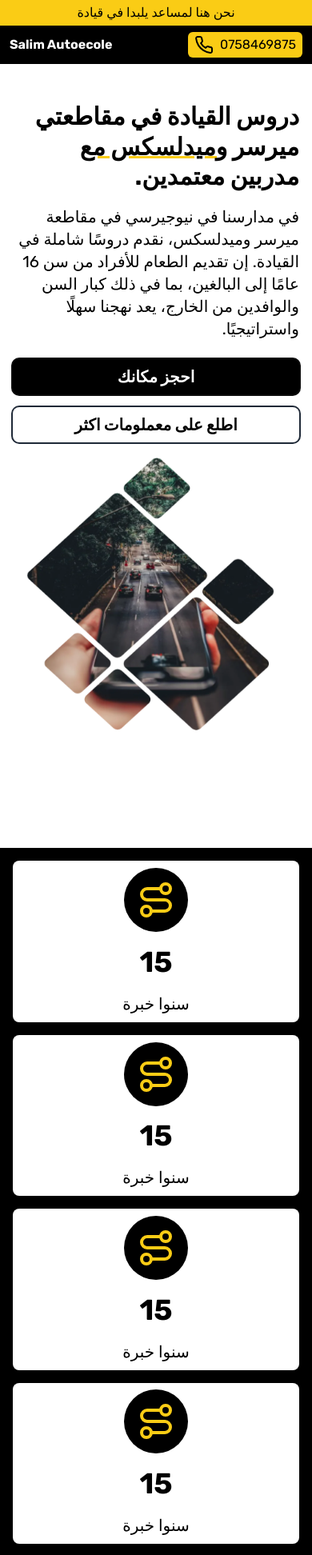
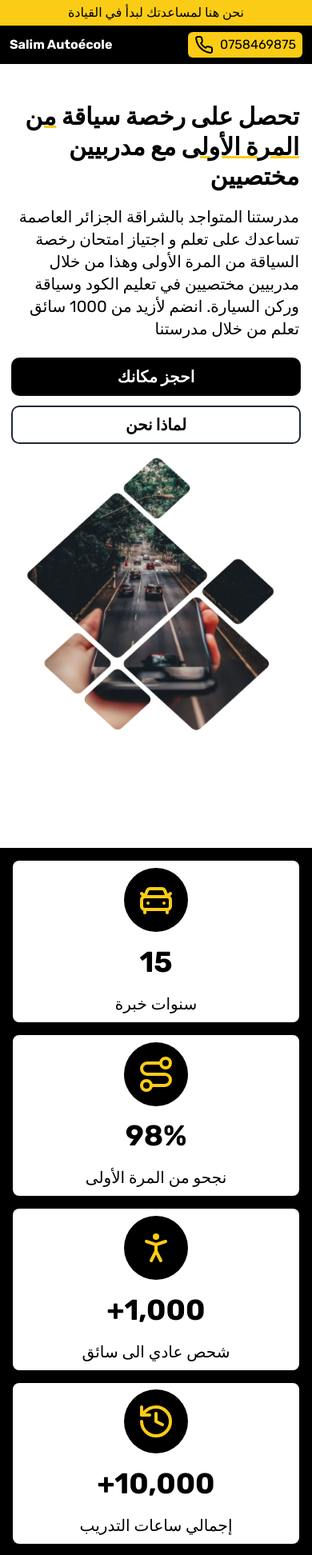
Before and after one commit to nabildroid/drivingschool, a Next.js app in the folder landing/: page / in a window 390 px wide. Shown: the top 1944 px of the page at 80% size. Built offline with nearby package versions, Linux system fonts and the light colour scheme.

Commit message:
update the landing page

```diff
--- a/landing/app/layout.tsx
+++ b/landing/app/layout.tsx
@@ -15,7 +15,7 @@ export default function RootLayout({
   children: React.ReactNode;
 }>) {
   return (
-    <html lang="ar" dir="rtl">
+    <html className="scroll-smooth" lang="ar" dir="rtl">
       <body className={rubik.className}>{children}</body>
     </html>
   );
--- a/landing/app/page.tsx
+++ b/landing/app/page.tsx
@@ -1,6 +1,13 @@
 import Image from "next/image";
 
-import { PhoneIcon, RouteIcon, MedalIcon } from "lucide-react";
+import {
+  PhoneIcon,
+  RouteIcon,
+  MedalIcon,
+  CarFrontIcon,
+  PersonStandingIcon,
+  HistoryIcon,
+} from "lucide-react";
 
 import dynamic from "next/dynamic";
 const Reviews = dynamic(() => import("@/components/reviews"));
@@ -8,18 +15,18 @@ const Reviews = dynamic(() => import("@/components/reviews"));
 export default function Home() {
   return (
     <div className="text-black">
-      <div className="text-center bg-yellow-400  text-black py-1">
-        نحن هنا لمساعد يلبدا في قيادة
+      <div className="bg-yellow-400 py-1 text-center text-black">
+        نحن هنا لمساعدتك لبدأ في القيادة
       </div>
 
-      <nav className="py-2 z-30 bg-black sticky top-0">
-        <div className="px-3 lg:px-0 lg:container justify-between mx-auto lg:text-lg text-white flex items-center">
-          <a className="space-x-reverse  rounded-md bg-yellow-400 text-black py-1 px-2 flex space-x-2 items-center">
+      <nav className="sticky top-0 z-30 bg-black py-2">
+        <div className="mx-auto flex items-center justify-between px-3 text-white lg:container lg:text-lg">
+          <a className="flex items-center space-x-2 space-x-reverse rounded-md bg-yellow-400 px-2 py-1 text-black">
             <span>0758469875</span>
             <PhoneIcon />
           </a>
 
-          <ul className=" flex-1 text-[#FFED07] hidden lg:flex items-center justify-center space-x-reverse space-x-4 font-bold">
+          <ul className="hidden flex-1 items-center justify-center space-x-4 space-x-reverse font-bold text-[#FFED07] lg:flex">
             <li>
               <a className="text-white" href="#">
                 الرئيسية
@@ -37,38 +44,38 @@ export default function Home() {
             </li>
           </ul>
 
-          <a className="font-bold shrink-0" href="#">
-            Salim Autoecole
+          <a className="shrink-0 font-bold" href="#">
+            Salim Autoécole
           </a>
         </div>
       </nav>
 
-      <div className="z-20 relative bg-white">
-        <div className="px-4 lg:px-20 pt-12 pb-36 gap-4  flex flex-col lg:flex-row justify-center  mx-auto ">
+      <div className="relative z-20 bg-white">
+        <div className="mx-auto flex flex-col justify-center gap-4 px-4 pb-36 pt-12 lg:flex-row lg:px-20">
           <div className="flex-1">
-            <h1 className="text-3xl lg:text-5xl font-bold leading-tight max-w-lg">
-              دروس القيادة في مقاطعتي ميرسر{" "}
-              <span className="underline-offset-1 decoration-yellow-400 underline">
-                وميدلسكس مع
+            <h1 className="max-w-lg text-3xl font-bold leading-tight lg:text-5xl">
+              تحصل على رخصة سياقة{" "}
+              <span className="underline decoration-yellow-400 underline-offset-1">
+                من المرة الأولى
               </span>{" "}
-              مدربين معتمدين.
+              مع مدربيين مختصيين
             </h1>
 
-            <p className="max-w-lg text-xl mt-4">
-              في مدارسنا في نيوجيرسي في مقاطعة ميرسر وميدلسكس، نقدم دروسًا شاملة
-              في القيادة. إن تقديم الطعام للأفراد من سن 16 عامًا إلى البالغين،
-              بما في ذلك كبار السن والوافدين من الخارج، يعد نهجنا سهلًا
-              واستراتيجيًا.
+            <p className="mt-4 max-w-lg text-xl">
+              مدرستنا المتواجد بالشراقة الجزائر العاصمة تساعدك على تعلم و اجتياز
+              امتحان رخصة السياقة من المرة الأولى وهذا من خلال مدربيين مختصيين
+              في تعليم الكود وسياقة وركن السيارة. انضم لأزيد من 1000 سائق تعلم
+              من خلال مدرستنا
             </p>
 
-            <div className="inline-flex w-full flex-col lg:flex-row items-center gap-4 mt-6">
-              <button className="w-full lg:w-auto ring-2 ring-black/95 text-white bg-black rounded-lg text-xl font-bold px-6 py-2">
+            <div className="mt-6 inline-flex w-full flex-col items-center gap-4 lg:flex-row">
+              <button className="w-full rounded-lg bg-black px-6 py-2 text-xl font-bold text-white ring-2 ring-black/95 lg:w-auto">
                 احجز مكانك
               </button>
 
-              <button className="w-full lg:w-auto ring-2 ring-gray-800 rounded-lg text-xl font-bold px-6 py-2">
-                اطلع على معملومات اكثر
-              </button>
+              <a href="#why"  className="block text-center w-full rounded-lg px-6 py-2 text-xl font-bold ring-2 ring-gray-800 lg:w-auto">
+                لماذا نحن
+              </a>
             </div>
           </div>
           <div className="flex-1">
@@ -77,75 +84,138 @@ export default function Home() {
               fill
               priority
               src="/hero.png"
-              className="!relative float-left !w-full max-w-lg !h-auto"
+              className="!relative float-left !h-auto !w-full max-w-lg"
             />
           </div>
         </div>
 
-        <div className="bg-black p-4  grid grid-cols-1 lg:grid-cols-5 gap-4 text-black">
-          {Array(5)
-            .fill("")
-            .map(() => (
-              <div className="aspect-video lg:aspect-[11/9] flex flex-col justify-around  items-center rounded-lg bg-white">
-                <div className="aspect-square rounded-full bg-black text-yellow-400 p-4">
-                  <RouteIcon className="size-12" />
+        <div className="grid grid-cols-1 gap-4 bg-black p-4 text-black lg:grid-cols-4">
+          <div className="flex aspect-video flex-col items-center justify-around rounded-lg bg-white lg:aspect-[11/9]">
+            <div className="aspect-square rounded-full bg-black p-4 text-yellow-400">
+              <CarFrontIcon className="size-12" />
             </div>
 
             <p className="text-4xl font-bold">15</p>
 
-                <h2 className="text-xl">سنوا خبرة</h2>
-              </div>
-            ))}
+            <h2 className="text-xl">سنوات خبرة</h2>
           </div>
 
-        <div className="w-full px-4 lg:px-20 pt-20 pb-36">
-          <h1 className="text-4xl lg:text-5xl font-bold text-center">
+          <div className="flex aspect-video flex-col items-center justify-around rounded-lg bg-white lg:aspect-[11/9]">
+            <div className="aspect-square rounded-full bg-black p-4 text-yellow-400">
+              <RouteIcon className="size-12" />
+            </div>
+
+            <p className="text-4xl font-bold">98%</p>
+
+            <h2 className="text-xl"> نجحو من المرة الأولى </h2>
+          </div>
+
+          <div className="flex aspect-video flex-col items-center justify-around rounded-lg bg-white lg:aspect-[11/9]">
+            <div className="aspect-square rounded-full bg-black p-4 text-yellow-400">
+              <PersonStandingIcon className="size-12" />
+            </div>
+
+            <p className="text-4xl font-bold">1,000+</p>
+
+            <h2 className="text-xl">شحص عادي الى سائق</h2>
+          </div>
+
+          <div className="flex aspect-video flex-col items-center justify-around rounded-lg bg-white lg:aspect-[11/9]">
+            <div className="aspect-square rounded-full bg-black p-4 text-yellow-400">
+              <HistoryIcon className="size-12" />
+            </div>
+
+            <p className="text-4xl font-bold">10,000+</p>
+
+            <h2 className="text-xl">إجمالي ساعات التدريب</h2>
+          </div>
+        </div>
+
+        <div className="w-full px-4 pb-36 pt-20 lg:px-20">
+          <h1 className="text-center text-4xl font-bold lg:text-5xl">
             ابدأ دروس القيادة الخاصة بك
           </h1>
 
-          <p className="text-center mt-2 text-lg">
+          <p className="mt-2 text-center text-lg">
             خيارات للمراهقين والبالغين والإعداد لاختبار الطريق في مقاطعة ميرسر
             وميدلسكس
           </p>
 
-          <div className="grid gap-8 grid-cols-1 lg:grid-cols-3 mt-12">
-            {Array(3)
-              .fill("")
-              .map(() => (
-                <div className="rounded-xl overflow-hidden bg-black ring-2 ring-black">
+          <div className="mt-12 grid grid-cols-1 gap-8 lg:grid-cols-3">
+            <div className="overflow-hidden rounded-xl bg-black ring-2 ring-black">
               <img
-                    className="w-full aspect-video"
+                className="aspect-video w-full"
                 src="https://usdrivingschool.com/wp-content/uploads/2023/05/6-hour-program-services.jpg"
               />
 
               <div className="px-4 py-3 text-white">
-                    <h2 className="text-3xl font-bold ">صيارا سياحية</h2>
+                <h2 className="text-3xl font-bold">سيارة سياحية</h2>
 
-                    <p className="text-lg text-white/80 my-4">
-                      تقديم تعليمات مخصصة لأولئك الذين بدأوا للتو، أو صقل
-                      مهاراتهم في القيادة، أو الاستعداد لاجتياز اختبار الطريق.
+                <p className="my-4 text-lg text-white/80">
+                  من خلال مرحلتين سوف تتعلم الجانب النضري من اشارات المرور
+                  والاولويات ثم تتعلم قيادة السيارة قبل نهاية الشهر تتحصل على
+                  رخصتك
                 </p>
 
-                    <button className=" text-black bg-white rounded-lg text-lg  px-6 py-1">
+                <button className="rounded-lg bg-white px-6 py-1 text-lg text-black">
                   احجز مكانك
                 </button>
               </div>
             </div>
-              ))}
+
+            <div className="overflow-hidden rounded-xl bg-black ring-2 ring-black">
+              <img
+                className="aspect-video w-full"
+                src="https://helpfixmywreck.com/wp-content/uploads/2023/11/Different-Types-of-Motorcycle-Licenses-in-Texas_-A-Complete-Guide-1280x853.jpg"
+              />
+
+              <div className="px-4 py-3 text-white">
+                <h2 className="text-3xl font-bold">دراجة نارية</h2>
+
+                <p className="my-4 text-lg text-white/80">
+                  من خلال اتباعك لمسار حصول على رخصة قيادة الدراجة النارية تصبح
+                  على دراية جانب النظري مع خبرة تطبيقية
+                </p>
+
+                <button className="rounded-lg bg-white px-6 py-1 text-lg text-black">
+                  احجز مكانك
+                </button>
+              </div>
+            </div>
+
+            <div className="overflow-hidden rounded-xl bg-black ring-2 ring-black">
+              <img
+                className="aspect-video w-full"
+                src="https://emilypost.com/client_media/images/blogs/everyday-driving.jpg"
+              />
+
+              <div className="px-4 py-3 text-white">
+                <h2 className="text-3xl font-bold">ساعات قيادة اضافية</h2>
+
+                <p className="my-4 text-lg text-white/80">
+                  تحصلت على رخصتك وتريد الوصول من جيد جدا في القيادة الى سائق
+                  ممتاز نوفر لك ساعات اضافية تتعلم فيها تطبيقيا
+                </p>
+
+                <button className="rounded-lg bg-white px-6 py-1 text-lg text-black">
+                  احجز مكانك
+                </button>
+              </div>
+            </div>
           </div>
         </div>
       </div>
 
       <div>
-        <div className="w-full py-12 lg:py-0 lg:h-screen bg-black traingleblackbluesm gap-4 lg:traingleblackblue px-4 lg:px-20 flex flex-col lg:flex-row text-white">
-          <div className="flex flex-col justify-center items-start">
-            <h1 className="flex items-center space-x-2 space-x-reverse font-bold text-5xl">
+        <div className="traingleblackbluesm lg:traingleblackblue flex w-full flex-col gap-4 bg-black px-4 py-12 text-white lg:h-screen lg:flex-row lg:px-20 lg:py-0">
+          <div className="flex flex-col items-start justify-center">
+            <h1 className="flex items-center space-x-2 space-x-reverse text-5xl font-bold">
               <span>مهمتنا</span>
 
               <MedalIcon className="text-yellow-500" />
             </h1>
 
-            <p className="text-xl max-w-lg mt-12">
+            <p className="mt-12 max-w-lg text-xl">
               في مدرسة القيادة الأمريكية، نحن في مهمة لجعل طرق نيوجيرسي أكثر
               أمانًا للجميع. في كل عام، تكشف الإحصائيات المثيرة للقلق أن هناك
               280 ألف حادث سيارة في ولايتنا، ومن المؤسف أن 600 منها تؤدي إلى
@@ -153,7 +223,7 @@ export default function Home() {
               بشدة بمشاعره ومواقفه وأنشطته اليومية.
             </p>
 
-            <button className="mt-12 bg-gradient-to-r from-yellow-400 to-orange-500 text-black rounded-full text-lg px-6 py-1">
+            <button className="mt-12 rounded-full bg-gradient-to-r from-yellow-400 to-orange-500 px-6 py-1 text-lg text-black">
               ابدأ الان
             </button>
           </div>
@@ -171,31 +241,31 @@ export default function Home() {
           </div>
         </div>
 
-        <div className="w-full px-4 lg:px-20 pt-20 pb-12 lg:pb-36">
-          <h1 className="text-4xl lg:text-5xl font-bold text-center">
+        <div  className="w-full px-4 pb-12 pt-20 lg:px-20 lg:pb-36">
+          <h1 id="why" className="scroll-m-4 text-center text-4xl font-bold lg:text-5xl">
             اكتشف لماذا اختار أكثر من{" "}
-            <span className="underline underline-offset-1 decoration-yellow-500 decoration-4">
-              15000 طالب من ولاية نيوجيرسي
+            <span className="underline decoration-yellow-500 decoration-4 underline-offset-1">
+              15000 طالب من
             </span>{" "}
-            الولايات المتحدة لتلقي دروس القيادة
+            من الجزائر لتلقي دروس القيادة
           </h1>
 
-          <p className="text-center mt-4 text-lg">
+          <p className="mt-4 text-center text-lg">
             اكتشف ما يميزنا عن المدارس الأخرى
           </p>
 
-          <div className="mt-12 lg:mt-24 grid lg:grid-cols-4 justify-center gap-12 lg:gap-28">
+          <div className="mt-12 grid justify-center gap-12 lg:mt-24 lg:grid-cols-4 lg:gap-28">
             <div className="space-y-2">
-              <div className="inline-block aspect-square p-2 bg-black rounded-lg ">
+              <div className="inline-block aspect-square rounded-lg bg-black p-2">
                 <Image
                   width={20}
                   height={20}
                   alt="icon"
-                  className="w-10   object-cover"
+                  className="w-10 object-cover"
                   src="/check.gif"
                 />
               </div>
-              <h4 className="font-bold text-xl">مدربين قيادة معتمدين</h4>
+              <h4 className="text-xl font-bold">مدربين قيادة مختصيين</h4>
               <p>
                 بالإضافة إلى ذلك، فإن كل مدرب لدينا ليس معتمدًا ومرخصًا فحسب، بل
                 أكمل أيضًا برنامجًا تدريبيًا صارمًا بنجاح.
@@ -203,47 +273,47 @@ export default function Home() {
             </div>
 
             <div className="space-y-2">
-              <div className="inline-block aspect-square p-2 bg-black rounded-lg ">
+              <div className="inline-block aspect-square rounded-lg bg-black p-2">
                 <Image
                   width={20}
                   height={20}
                   alt="icon"
-                  className="w-10   object-cover"
+                  className="w-10 object-cover"
                   src="/scheduler.gif"
                 />
               </div>
-              <h4 className="font-bold text-xl">توافر مرن</h4>
+              <h4 className="text-xl font-bold">جدول توقيت مرن</h4>
               <p>
                 اختر من بين مجموعة واسعة من أوقات الدرس بما في ذلك الصباح الباكر
                 والمساء وعطلات نهاية الأسبوع.
               </p>
             </div>
             <div className="space-y-2">
-              <div className="inline-block aspect-square p-2 bg-black rounded-lg ">
+              <div className="inline-block aspect-square rounded-lg bg-black p-2">
                 <Image
                   width={20}
                   height={20}
                   alt="icon"
-                  className="w-10   object-cover "
+                  className="w-10 object-cover"
                   src="/gear.gif"
                 />
               </div>
-              <h4 className="font-bold text-xl">
-                المركبات التي تمت صيانتها بشكل جيد
+              <h4 className="text-xl font-bold">
+              سيارات يتمت صيانتها بشكل جيد
               </h4>
               <p>جميع سياراتنا نظيفة ويتم فحصها كل شهر.</p>
             </div>
             <div className="space-y-2">
-              <div className="inline-block aspect-square p-2 bg-black rounded-lg ">
+              <div className="inline-block aspect-square rounded-lg bg-black p-2">
                 <Image
                   width={20}
                   height={20}
                   alt="icon"
-                  className="w-10   object-cover"
+                  className="w-10 object-cover"
                   src="/like.gif"
                 />
               </div>
-              <h4 className="font-bold text-xl">فريق الدعم</h4>
+              <h4 className="text-xl font-bold">فريق الدعم</h4>
               <p>
                 سيقدم فريق الدعم المخصص لدينا إرشادات شخصية، بدءًا من جدولة
                 الدروس وحتى التنقل في عملية الترخيص/التصريح، مما يضمن حصولك على
@@ -253,42 +323,45 @@ export default function Home() {
           </div>
         </div>
 
-        <div className="w-full px-4 lg:px-20 pt-20 pb-36">
-          <h1 className="text-4xl lg:text-5xl font-bold text-center">
+        <div className="w-full px-4 pb-36 pt-20 lg:px-20">
+          <h1 className="text-center text-4xl font-bold lg:text-5xl">
             ماذا يقول طلابنا عن دروس القيادة...
           </h1>
 
           <Reviews />
         </div>
 
-        <div className="-mb-24 w-full z-10 py-3 text-center  font-bold bg-black/90 backdrop-blur-sm text-yellow-400 text-2xl sticky bottom-0 ">
+        <div className="sticky bottom-0 z-10 -mt-[100%] h-dvh">
+          <div className="absolute bottom-0 w-full bg-black/90 py-3 text-center text-2xl font-bold text-yellow-400 backdrop-blur-sm">
             احجز مكانك
           </div>
+        </div>
 
-        <section className=" z-40 relative text-center w-full overflow-hidden bg-black pt-28  text-white">
-          <h3 className="text-4xl lg:text-5xl font-bold text-center  ">مازل لديك اسئلة؟</h3>
+        <section className="relative z-40 w-full overflow-hidden bg-black pt-28 text-center text-white">
+          <h3 className="text-center text-4xl font-bold lg:text-5xl">
+            مازل لديك اسئلة؟
+          </h3>
 
-          <p className="text-lg font-light text-center mt-8 max-w-md mx-auto">
+          <p className="mx-auto mt-8 max-w-md text-center text-lg font-light">
             نحن ندرك أنك قد تظل حذرًا بشأن اختيارك، وسنكون كذلك أيضًا.
             <br />
             <br className="hidden lg:inline" />
-            نحن نقدم استشارات مجانية مدتها 30 دقيقة لمعرفة ما إذا كان Etrepro هو
-            الخيار الأفضل لتوسيع نطاق أعمالك.
+            نحن نقدم استشارات مجانية مدتها 30 دقيقة لمعرفة ما إذا كان مدرستنا هي
+        الخيار الأفضل لتبدأ القيادة.
           </p>
-          <button className="relative bg-white text-black font-medium px-10 py-3 rounded-full mt-12">
+          <button className="relative mt-12 rounded-full bg-white px-10 py-3 font-medium text-black">
             احجز استشارة معنا
-
-            <span className="absolute size-3 animate-pulse rounded-full right-4 top-1/2 -translate-y-1/2 bg-black"></span>
+            <span className="absolute right-4 top-1/2 size-3 -translate-y-1/2 animate-pulse rounded-full bg-black"></span>
           </button>
 
-          <footer className="mt-14 py-14 container mx-auto border-t border-zinc-700">
-            <div className="flex flex-col-reverse gap-4 lg:flex-row items-center justify-between">
-              <div className="inline-flex items-center space-x-reverse space-x-4">
+          <footer className="container mx-auto mt-14 border-t border-zinc-700 py-14">
+            <div className="flex flex-col-reverse items-center justify-between gap-4 lg:flex-row">
+              <div className="inline-flex items-center space-x-4 space-x-reverse">
                 <svg
                   xmlns="http://www.w3.org/2000/svg"
                   viewBox="0 0 24 24"
                   fill="currentColor"
-                  className="w-6 h-6"
+                  className="h-6 w-6"
                 >
                   <path
                     fillRule="evenodd"
@@ -300,12 +373,12 @@ export default function Home() {
                 <span>الجزائر العاصمة</span>
               </div>
 
-              <a href="#" className="font-bold text-3xl">
+              <a href="#" className="text-3xl font-bold">
                 Salime Autoécole
               </a>
             </div>
 
-            <div className="flex flex-col gap-4 lg:flex-row items-center justify-between mt-14 text-sm font-light">
+            <div className="mt-14 flex flex-col items-center justify-between gap-4 text-sm font-light lg:flex-row">
               <div className="">برمجة من طرف نبيل العقريب</div>
 
               <p dir="ltr">©Etrepro 2024. All rights reserved.</p>
```
Lines whose indentation alone changed are shown as unchanged.
